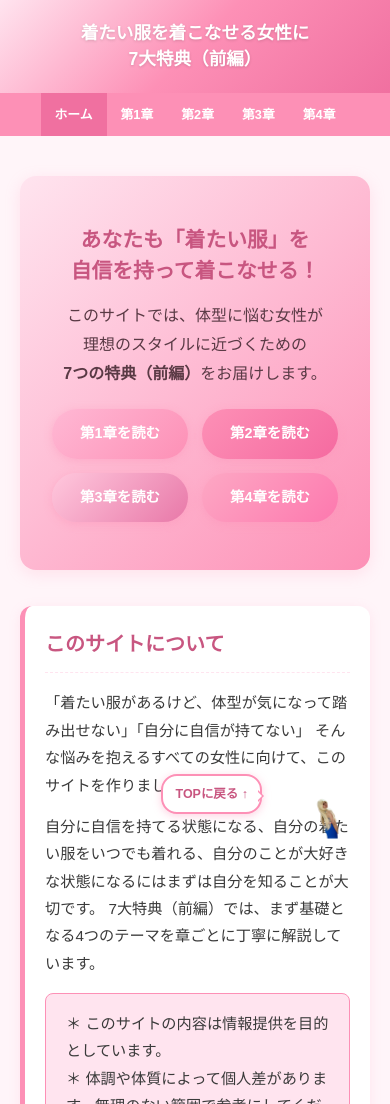
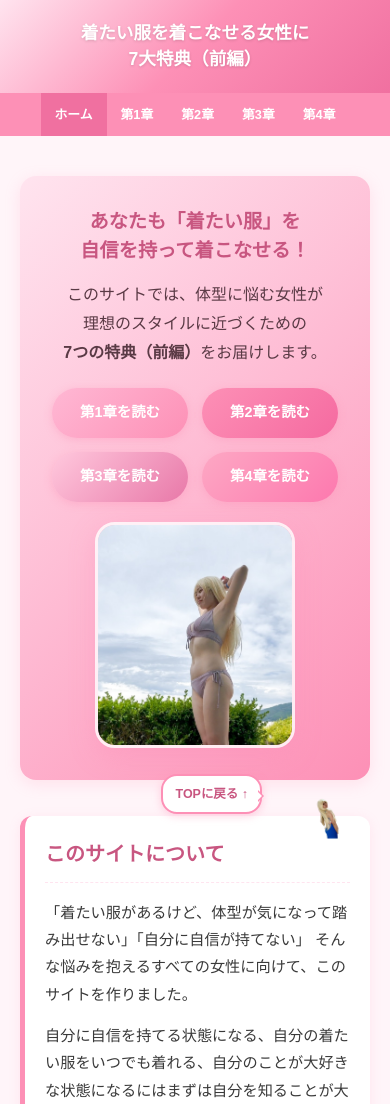
Before and after one commit to barbiechan7/7tokuten, a plain HTML site: page index.html in a window 390 px wide. Shown: the top 1104 px of the page. Drawn offline with Linux system fonts and the light colour scheme.

Commit message:
ホームにヒーロー写真を追加し、第3章のnoteリンクを設定する。
案Aの角丸フレームレイアウトとnote公開URLをまとめて公開サイトへ反映する。

Co-authored-by: Cursor <cursoragent@cursor.com>

```diff
--- a/index.html
+++ b/index.html
@@ -25,6 +25,7 @@
 <main>
 
   <div class="hero">
+    <div class="hero-body">
       <h2>あなたも「着たい服」を<br>自信を持って着こなせる！</h2>
       <p>
         このサイトでは、体型に悩む女性が<br>
@@ -36,6 +37,10 @@
         <a href="chapter2.html" class="chapter-btn">第2章を読む</a>
         <a href="chapter3.html" class="chapter-btn">第3章を読む</a>
         <a href="chapter4.html" class="chapter-btn">第4章を読む</a>
+      </div>
+    </div>
+    <div class="hero-photo">
+      <img src="images/hero-photo.png" alt="自信を持ってポーズをとる女性">
     </div>
   </div>
 
--- a/style.css
+++ b/style.css
@@ -123,26 +123,58 @@ main {
 
 /* ヒーローバナー（ホームのみ） */
 .hero {
+  display: flex;
+  align-items: center;
+  gap: 20px;
   background: linear-gradient(135deg, var(--color-main-light), var(--color-main));
   border-radius: 16px;
-  padding: 48px 32px;
-  text-align: center;
+  padding: 36px 28px;
   margin-bottom: 36px;
   box-shadow: 0 4px 16px rgba(253, 144, 182, 0.2);
+  text-align: left;
+  overflow: hidden;
+}
+
+.hero-body {
+  flex: 1;
+  min-width: 0;
 }
 
 .hero h2 {
-  font-size: 1.6rem;
+  font-size: 1.35rem;
   color: var(--color-text-accent);
   margin-bottom: 16px;
   line-height: 1.5;
+  text-align: left;
 }
 
 .hero p {
   font-size: 1rem;
   color: #5a3a45;
-  max-width: 560px;
-  margin: 0 auto 20px;
+  max-width: none;
+  margin: 0 0 20px;
+}
+
+.hero .chapter-links {
+  justify-content: flex-start;
+}
+
+.hero-photo {
+  flex-shrink: 0;
+  width: 38%;
+  max-width: 220px;
+  border-radius: 20px;
+  overflow: hidden;
+  box-shadow: 0 8px 24px rgba(253, 144, 182, 0.35);
+  border: 3px solid rgba(255, 255, 255, 0.8);
+}
+
+.hero-photo img {
+  width: 100%;
+  height: 280px;
+  object-fit: cover;
+  object-position: center top;
+  display: block;
 }
 
 /* チャプターリンクボタン */
@@ -432,8 +464,29 @@ footer p {
     font-size: 0.8rem;
   }
 
+  .hero {
+    flex-direction: column;
+    align-items: center;
+    text-align: center;
+    padding: 32px 20px;
+  }
+
   .hero h2 {
-    font-size: 1.3rem;
+    font-size: 1.2rem;
+    text-align: center;
+  }
+
+  .hero .chapter-links {
+    justify-content: center;
+  }
+
+  .hero-photo {
+    width: 65%;
+    max-width: 200px;
+  }
+
+  .hero-photo img {
+    height: 220px;
   }
 
   .card {
```
Also changed, not shown: chapter3.html (+1 -2 lines), images/hero-photo.png (added). Lines whose indentation alone changed are shown as unchanged.
